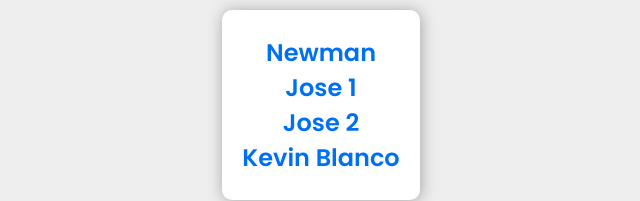
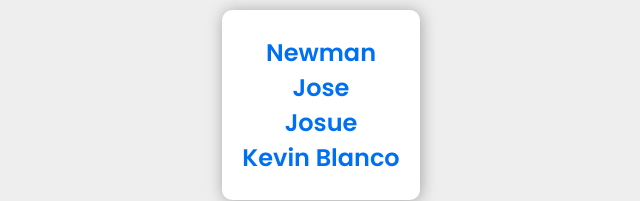
Before and after one commit to 7heGuardian/TechGroup, a Next.js app: page / in a window 1280 px wide. Shown: the part 380-581 px from the top of the page, without its empty margins (319-959 px from the left). Built offline with nearby package versions, Linux system fonts and the light colour scheme.

Commit message:
update names

```diff
--- a/pages/index.js
+++ b/pages/index.js
@@ -26,8 +26,8 @@ export default function Home() {
         <div style={{ height: 'min-content', width: '100%', display: 'flex', justifyContent: 'center' }}>
           <div style={{ textAlign: 'center', backgroundColor: '#fff', padding: '25px 20px', borderRadius: '10px', boxShadow: '1px 1px 15px #5656567d' }}>
             <h2 style={{ color: '#0070f3', fontWeight: '600' }}>Newman</h2>
-            <h2 style={{ color: '#0070f3', fontWeight: '600' }}>Jose 1</h2>
-            <h2 style={{ color: '#0070f3', fontWeight: '600' }}>Jose 2</h2>
+            <h2 style={{ color: '#0070f3', fontWeight: '600' }}>Jose</h2>
+            <h2 style={{ color: '#0070f3', fontWeight: '600' }}>Josue</h2>
             <h2 style={{ color: '#0070f3', fontWeight: '600' }}>Kevin Blanco</h2>
           </div>
         </div>
```
